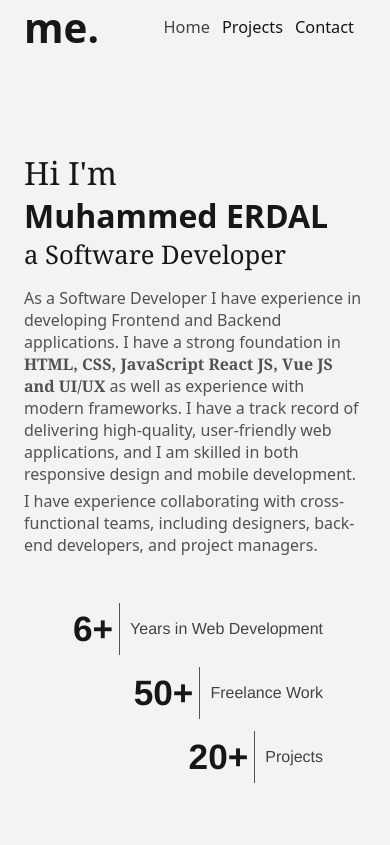
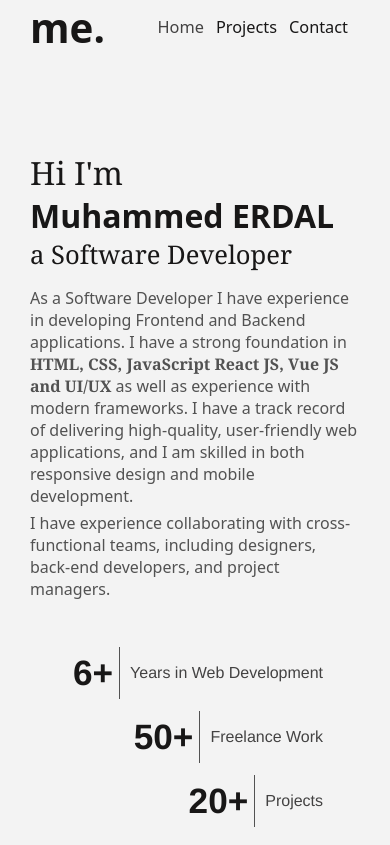
Before and after one commit to coderdal/coderdal.github.io, a React (Vite) app: page / in a window 390 px wide. Built offline with nearby package versions, Linux system fonts and the light colour scheme.

Commit message:
style changes

```diff
--- a/src/styles/app.module.css
+++ b/src/styles/app.module.css
@@ -1,9 +1,17 @@
 .container {
   max-width: 1200px;
   margin: 8px auto;
-  padding: 0px 24px;
+  padding: 0px 50px;
 }
 
 .container > section {
   padding: 75px 0px 10px;
 }
+
+/* Media Queries */
+
+@media screen and (max-width: 800px) {
+  .container {
+    padding: 0px 30px;
+  }
+}
--- a/src/styles/home.module.css
+++ b/src/styles/home.module.css
@@ -46,6 +46,7 @@
   flex: 1;
   display: flex;
   flex-direction: column;
+  margin-top: 30px;
 }
 
 .section .skills .skill {
```
